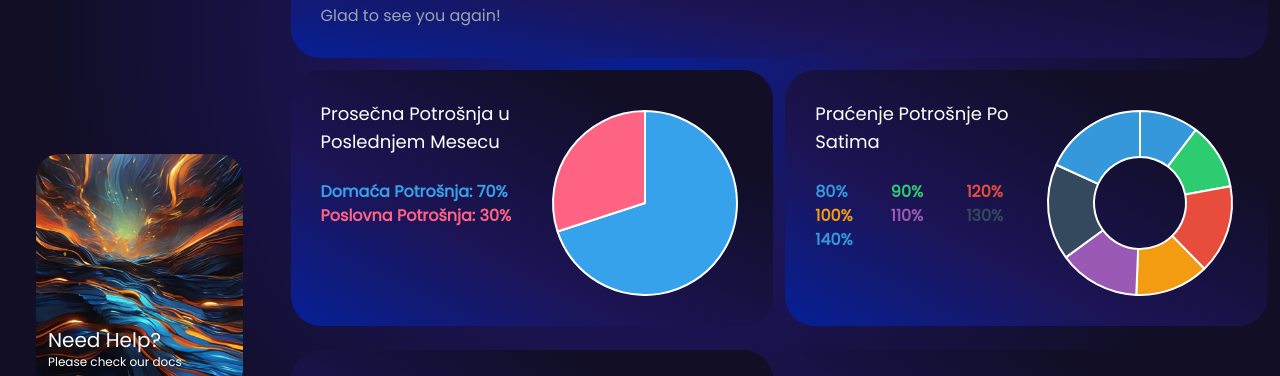
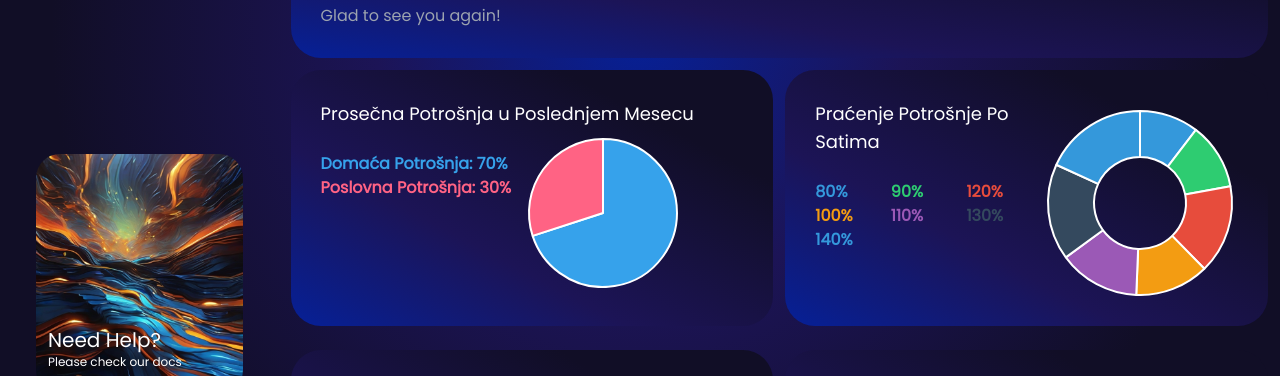
Before and after one commit to aminnicevic04/Hackathon-App, a Next.js app: page / in a window 1280 px wide. Shown: the part 370-746 px from the top of the page. Built offline with nearby package versions, Linux system fonts and the light colour scheme; no server answers; sample sign-in values are in the browser's storage.

Commit message:
Adding changes

```diff
--- a/app/globals.css
+++ b/app/globals.css
@@ -32,6 +32,18 @@ body {
 
 .section_subtitle {
   @apply uppercase text-xs font-bold;
+}
+
+.nav {
+  @apply basis-[21em] flex flex-col justify-between h-screen gap-9 p-9 bg-transparent;
+}
+
+.nav_open {
+  @apply absolute card_charts transition-all h-screen rounded-none;
+}
+
+.nav_exit {
+  @apply hidden;
 }
 
 .card_charts {
--- a/components/dashboard/charts/AvgLastMonthConsumption.js
+++ b/components/dashboard/charts/AvgLastMonthConsumption.js
@@ -19,22 +19,40 @@ const AvgLastMonthConsumption = ({ data }) => {
   );
 
   return (
-    <div className="h-64 card_charts w-full flex max-xl:justify-between max-md:flex-col max-md:h-fit">
-      <div>
-        <h2 className="text-lg text-white">{pieChart.label}</h2>
+    <div className="h-64 card_charts w-full flex flex-col max-xl:justify-between max-md:flex-col max-md:h-fit">
+      <h2 className="text-lg text-white">{pieChart.label}</h2>
+      <div className="flex gap-3">
         <div className="my-6">
           {labelsWithStyles.map((item, index) => (
             <div key={index} style={item.style}>
               {item.label}
             </div>
           ))}
+        </div>{" "}
+        <div className="h-40">
+          <Pie
+            data={{
+              datasets: [
+                {
+                  data: Object.values(pieChart.data),
+                },
+              ],
+            }}
+            options={{
+              plugins: {
+                tooltip: {
+                  callbacks: {
+                    label: (context) => {
+                      const labelIndex = context.dataIndex;
+                      return labelsWithStyles[labelIndex].label;
+                    },
+                  },
+                },
+              },
+            }}
+          />
         </div>
       </div>
-      <Pie
-        data={{
-          datasets: [{ data: Object.values(pieChart.data) }],
-        }}
-      />
     </div>
   );
 };
--- a/components/shared/navigation/Sidebar.js
+++ b/components/shared/navigation/Sidebar.js
@@ -2,26 +2,47 @@
 import Link from "next/link";
 import Image from "next/image";
 import { SidebarData } from "../../../constants/index";
-import { useState } from "react";
+import { useEffect, useState } from "react";
 
 const Sidebar = () => {
-  const [isMenuOpen, setisMenuOpen] = useState(false);
+  const [isMenuOpen, setisMenuOpen] = useState(true);
+  const [sidebarClassName, setSidebarClassName] = useState("sidebar");
 
-  function handleToggle() {
+  function exitSidebar() {
+    setisMenuOpen(false);
+  }
+
+  function toggleSidebar() {
     setisMenuOpen((prevState) => !prevState);
   }
 
+  function handleResize() {
+    if (window.innerWidth > 1024) {
+      setSidebarClassName("nav");
+    } else {
+      isMenuOpen
+        ? setSidebarClassName("nav_open")
+        : setSidebarClassName("nav_exit");
+    }
+  }
+
+  useEffect(() => {
+    handleResize();
+    window.addEventListener("resize", handleResize);
+    return () => {
+      window.removeEventListener("resize", handleResize);
+    };
+  }, [isMenuOpen]);
+
   return (
     <>
-      {/* <button
-        onClick={handleToggle}
-        className="absolute text-white z-30 visible lg:hidden"
+      <button
+        onClick={toggleSidebar}
+        className="absolute z-30 visible lg:hidden"
       >
         Menu
-      </button> */}
-      <nav
-        className={`basis-[21em] flex flex-col justify-between h-screen gap-9 p-9 bg-transparent`}
-      >
+      </button>
+      <nav className={sidebarClassName}>
         <div>
           <div className="pb-3 border-b border-gray-700 text-center">
             <h2 className="text-xl text-white uppercase">Vision Electric UI</h2>
```
